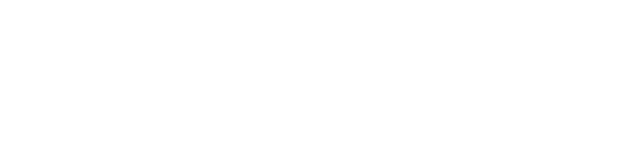
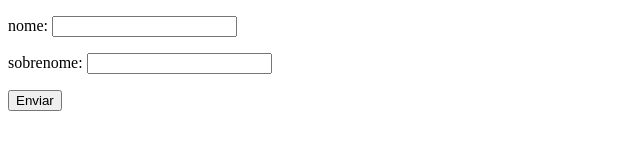
Before and after one commit to kellyoliveira212/exercicio, a plain HTML site: page 005/index.html in a window 1280 px wide. Shown: the whole page, without its empty margins (0-640 px from the left). Drawn offline with Linux system fonts and the light colour scheme.

Commit message:
Update index.html

```diff
--- a/005/index.html
+++ b/005/index.html
@@ -3,9 +3,15 @@
 <head>
     <meta charset="UTF-8">
     <meta name="viewport" content="width=device-width, initial-scale=1.0">
-    <title>Document</title>
+    <title>formulario</title>
 </head>
 <body>
-
+    <form action="cadastro.php" autocomplete="off">
+        <p><label for="inome"  >nome:</label>
+            <input type="text" name="nome" id="inome"></p>
+        <p><label for="isobrenome">sobrenome: </label>
+            <input type="text" name="sobrenome" id="isobrenome"></p>
+        <p><input type="submit" value="Enviar"></p>
+    </form>
 </body>
 </html>
```
